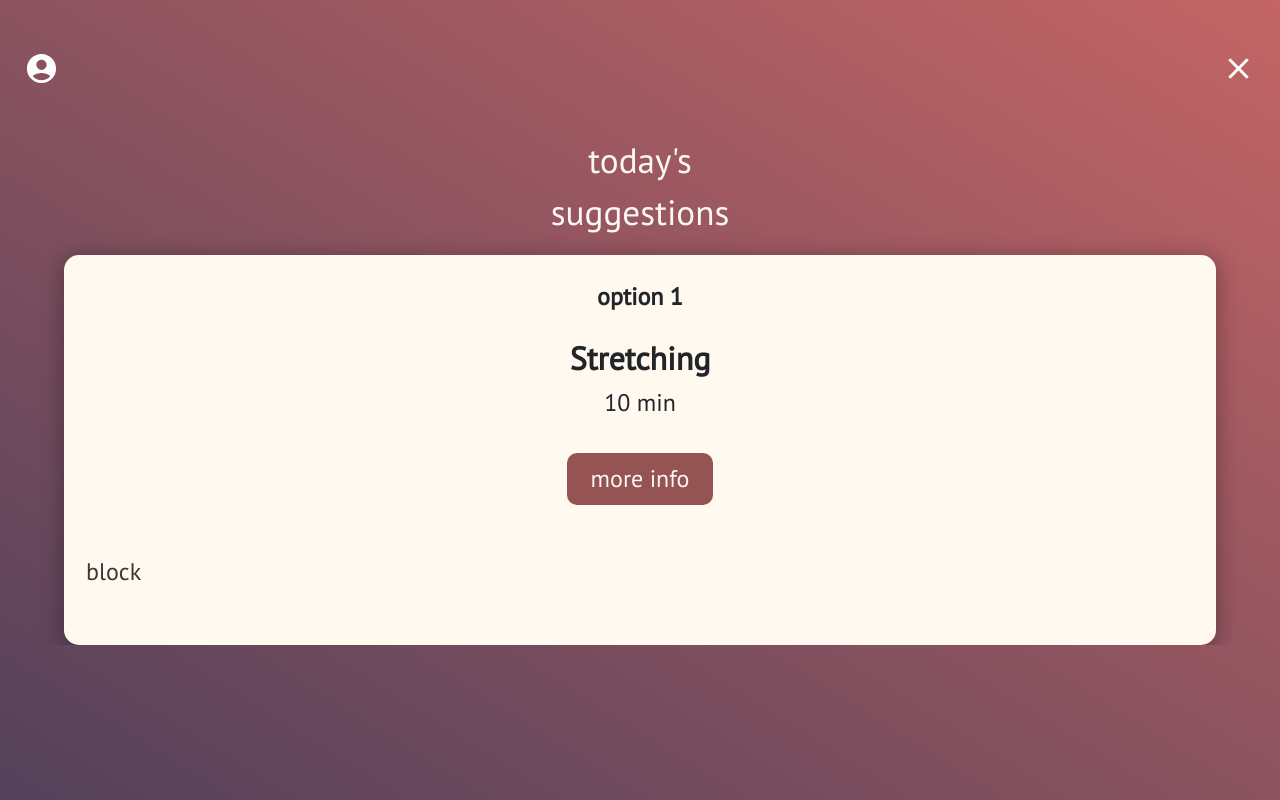
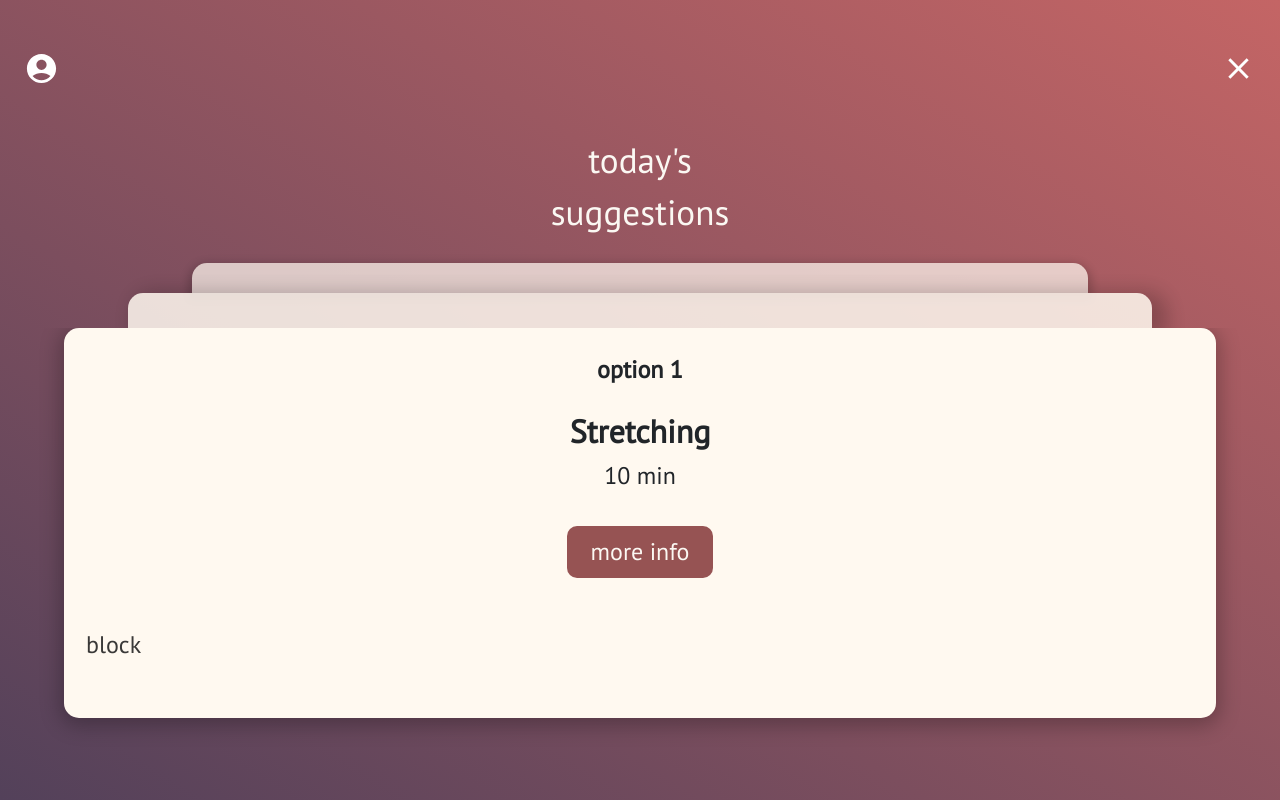
Before and after one commit to ironhack-sao-wdft/react-ironplate, a React (Create React App) app: page /activity in a window 1280 px wide. Built offline with nearby package versions, Linux system fonts and the light colour scheme; a web font is replaced by a local one.

Commit message:
finish activity card

```diff
--- a/src/pages/ActivityCard.js
+++ b/src/pages/ActivityCard.js
@@ -1,13 +1,11 @@
-import mock from "../assets/mock/mock.json";
 import Carousel from "react-material-ui-carousel";
 import { Button } from "@mui/material";
 
 export default function ActivityCard(props) {
-  console.log(props.currentOption);
   return (
     <Carousel
       navButtonsAlwaysInvisible={true}
-      animation={"slide"}
+      animation={"fade"}
       autoPlay={false}
       indicators={false}
       NavButton={({ onClick, next, prev }) => {
@@ -38,6 +36,10 @@ export default function ActivityCard(props) {
         );
       }}
     >
+      {props.cardArr.map((currentOption, index) => {
+        return (
+          <div className="" key={currentOption.name}>
+            <div className="d-flex flex-column justify-content-center align-items-center">
               <div
                 className="mb-5 pb-5"
                 style={{
@@ -54,15 +56,15 @@ export default function ActivityCard(props) {
                       style={{ fontSize: "1.5rem", fontWeight: "bold" }}
                       className="d-flex justify-content-center align-items-center pb-4"
                     >
-              option {props.index + 1}
+                      option {index + 1}
                     </strong>
                     <h3>
                       <strong style={{ fontSize: "2rem", fontWeight: "bold" }}>
-                {props.currentOption.name}
+                        {currentOption.name}
                       </strong>
                     </h3>
                     <p style={{ fontSize: "1.5rem" }}>
-              {props.currentOption.duration} min
+                      {currentOption.duration} min
                     </p>
                   </section>
 
@@ -86,9 +88,10 @@ export default function ActivityCard(props) {
                         background: "none",
                         border: "none",
                         color: "#3A3938",
+                        fontSize: "1.5rem",
                       }}
                       onClick={() => {
-                props.handleBlock(props.currentOption);
+                        props.handleBlock(currentOption);
                       }}
                     >
                       block
@@ -105,6 +108,10 @@ export default function ActivityCard(props) {
               <button>start activity</button>
             </section> */}
               </div>
+            </div>
+          </div>
+        );
+      })}
     </Carousel>
   );
 }
--- a/src/pages/ActivityDescription.js
+++ b/src/pages/ActivityDescription.js
@@ -1,15 +1,12 @@
 import mock from "../assets/mock/mock.json";
 import Navbar from "../components/Navbar";
-import { useRef, useEffect, useState } from "react";
-import Carousel from "react-material-ui-carousel";
-import { Button } from "@mui/material";
+import { useState } from "react";
+
+import ActivityCard from "./ActivityCard";
 
 export default function ActivityDescription() {
-  const [cardOptions, setCardOptions] = useState([]);
   const cardArr = [];
   const [blockedActivities, setBlockedActivities] = useState([1, 0, 2, 999]);
-  //   const pageRef = useRef(1);
-  //   const optionNumber = cardOptions.findIndex + 1;
 
   function handleBlock(currentOption) {
     if (!blockedActivities.includes(currentOption.id)) {
@@ -29,7 +26,6 @@ export default function ActivityDescription() {
       ) {
         cardArr.push(randomOption);
         console.log(cardArr);
-        // setCardOptions(...cardArr);
       }
     }
   }
@@ -37,126 +33,48 @@ export default function ActivityDescription() {
   selectRandomOption();
 
   return (
-    <Carousel
-      navButtonsAlwaysInvisible={true}
-      animation={"slide"}
-      autoPlay={false}
-      indicators={false}
-      NavButton={({ onClick, next, prev }) => {
-        return (
-          <>
-            <Button
-              onClick={onClick}
-              className="mx-5 d-flex justify-content-center align-items-center"
-              style={{
-                top: "86%",
-                left: "15%",
-                opacity: "0",
-              }}
-            >
-              {next && "next card"}
-            </Button>
-            <Button
-              className=""
-              style={{
-                top: "20%",
-                left: "15%",
-                opacity: "0",
-              }}
-            >
-              {prev && "previous card"}
-            </Button>
-          </>
-        );
-      }}
-    >
-      {cardArr.map((currentOption, index) => {
-        return (
-          <div className="" key={currentOption.name}>
+    <div>
       <div className="mx-3">
         <Navbar />
       </div>
 
-            <div className="d-flex flex-column justify-content-center align-items-center">
-              <section className="d-flex flex-column justify-content-center align-items-center pb-3">
-                <span style={{ fontSize: "2.2rem", color: "#FBF8F3" }}>
+      <section className="d-flex flex-column justify-content-center align-items-center pb-4">
+        <span
+          style={{ fontSize: "2.2rem", fontWeight: "400", color: "#FBF8F3" }}
+        >
           today's{" "}
         </span>
-                <span style={{ fontSize: "2.2rem", color: "#FBF8F3" }}>
+        <span
+          style={{ fontSize: "2.2rem", fontWeight: "400", color: "#FBF8F3" }}
+        >
           suggestions
         </span>
       </section>
+      <section className="d-flex flex-column align-items-center">
         <div
-                className="mb-5 pb-5"
           style={{
-                  backgroundColor: "#FFF9F0",
-                  boxShadow: "0px 4px 20px 4px rgba(0, 0, 0, 0.25)",
-                  borderRadius: "15px",
-                  width: "90%",
-                  height: "390px",
+            width: "70%",
+            height: "30px",
+            background: "#FFF9F0",
+            borderRadius: "15px 15px 0px 0px",
+            opacity: "0.72",
+            boxShadow: "0px 4px 10px 4px rgba(0, 0, 0, 0.25)",
           }}
-              >
-                <div className="mb-5 pb-5">
-                  <section className="d-flex flex-column justify-content-center align-items-center pt-4 pb-3">
-                    <strong
-                      style={{ fontSize: "1.5rem", fontWeight: "bold" }}
-                      className="d-flex justify-content-center align-items-center pb-4"
-                    >
-                      option {index + 1}
-                    </strong>
-                    <h3>
-                      <strong style={{ fontSize: "2rem", fontWeight: "bold" }}>
-                        {currentOption.name}
-                      </strong>
-                    </h3>
-                    <p style={{ fontSize: "1.5rem" }}>
-                      {currentOption.duration} min
-                    </p>
+        ></div>
+        <div
+          style={{
+            width: "80%",
+            height: "35px",
+            background: "#FFF9F0",
+            borderRadius: "15px 15px 0px 0px",
+            opacity: "0.85",
+            boxShadow: "10px 4px 20px 5px rgba(0, 0, 0, 0.25)",
+          }}
+        ></div>
       </section>
-
-                  <section className="d-flex flex-column justify-content-center align-items-center">
-                    <button
-                      className="px-4 py-2"
-                      style={{
-                        background: "linear-gradient(0deg, #965353, #965353)",
-                        border: 0,
-                        borderRadius: "10px",
-                        color: "#FBF8F3",
-                      }}
-                    >
-                      more info
-                    </button>
-                  </section>
-
-                  <section className="d-flex mx-3 mt-5 justify-content-between align-items-center">
-                    <button
-                      style={{
-                        background: "none",
-                        border: "none",
-                        color: "#3A3938",
-                      }}
-                      onClick={() => {
-                        handleBlock(currentOption);
-                      }}
-                    >
-                      block
-                    </button>
-                    <button className="d-none">next card</button>
-                  </section>
-                </div>
-
-                {/* <section className="d-flex justify-content-center align-items-center">
-              <p>{currentOption.description}</p>
-              <p>{currentOption.instructions}</p>
-            </section>
-            <section className="d-flex justify-content-center align-items-center">
-              <button>start activity</button>
-            </section> */}
-              </div>
+      <div style={{ boxShadow: "100px 0px 0px 0px rgba(0, 0, 0, 0.25)" }}>
+        <ActivityCard cardArr={cardArr} handleBlock={handleBlock} />
       </div>
     </div>
   );
-      })}
-    </Carousel>
-  );
 }
```
Lines whose indentation alone changed are shown as unchanged.
